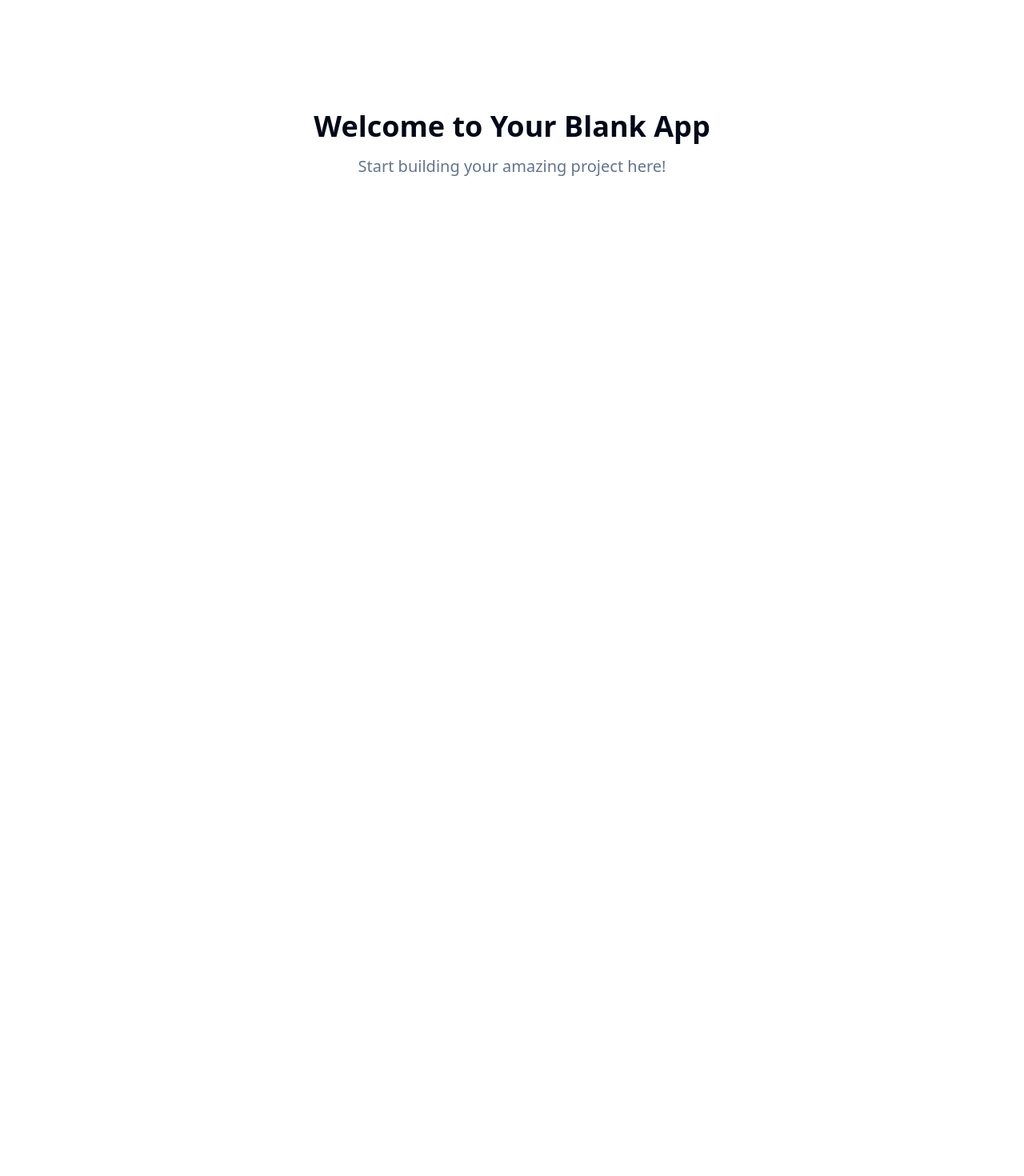
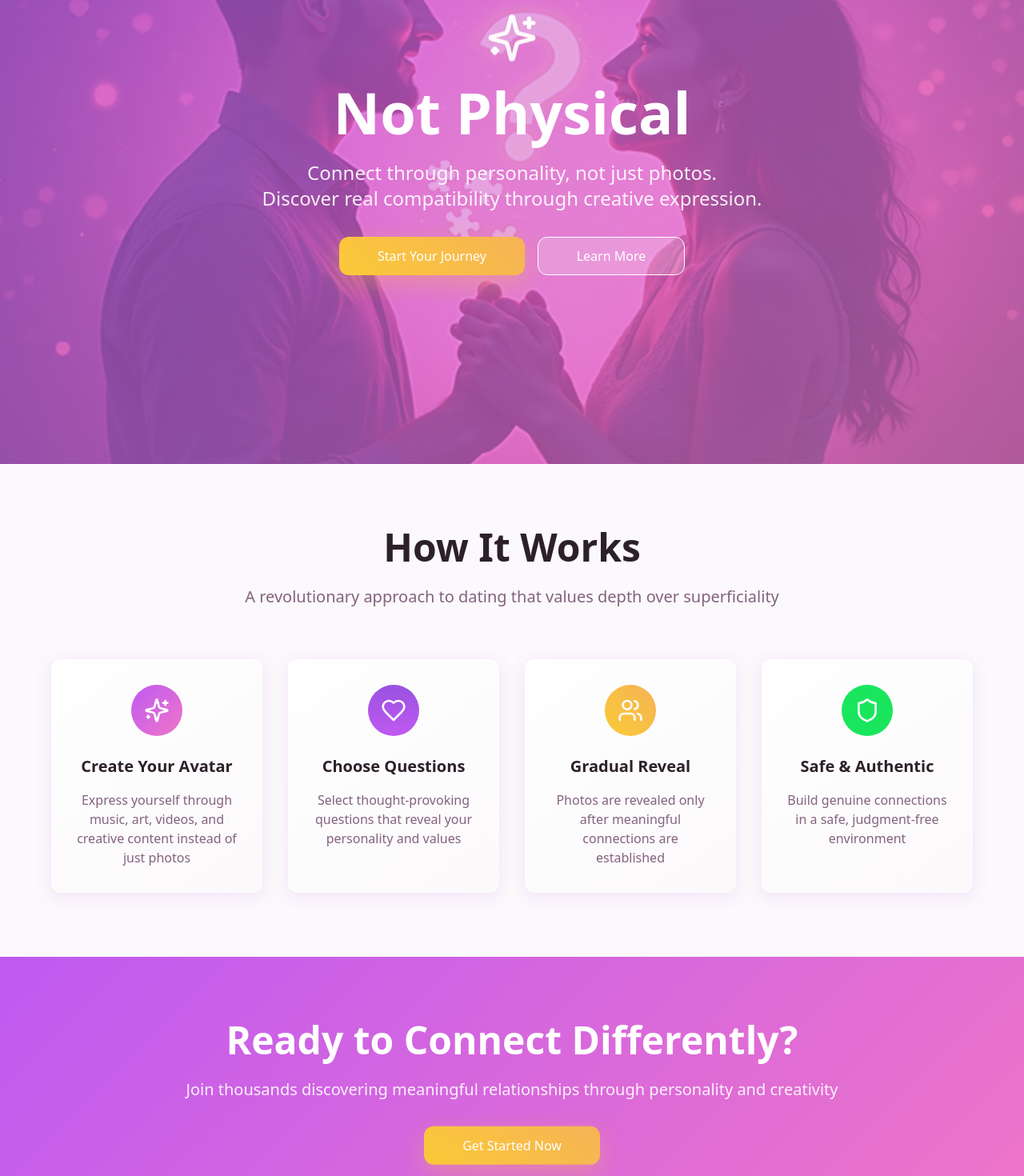
Before and after one commit to oezgatow/soul-search, a React (Vite) app: page / in a window 1280 px wide. Shown: the part 220-1690 px from the top of the page at 80% size. Before the commit the page ends 800 px from the top, so only its background shows below. Built offline with nearby package versions, Linux system fonts and the light colour scheme.

Commit message:
Add dating app screens
Implement React Native screens for the "Not physical" dating application. This includes screens for avatar pages, question-answering, and gradual photo reveals, focusing on personality-based matching.

```diff
--- a/src/components/ui/button.tsx
+++ b/src/components/ui/button.tsx
@@ -18,11 +18,16 @@ const buttonVariants = cva(
           "bg-secondary text-secondary-foreground hover:bg-secondary/80",
         ghost: "hover:bg-accent hover:text-accent-foreground",
         link: "text-primary underline-offset-4 hover:underline",
+        romantic: "bg-gradient-primary text-white shadow-soft hover:shadow-hover transition-all duration-300",
+        mystery: "bg-gradient-mystery text-white shadow-soft hover:shadow-hover transition-all duration-300",
+        reveal: "bg-gradient-reveal text-white shadow-reveal hover:shadow-hover transition-all duration-300",
+        success: "bg-success text-white shadow-soft hover:bg-success/90",
       },
       size: {
         default: "h-10 px-4 py-2",
         sm: "h-9 rounded-md px-3",
         lg: "h-11 rounded-md px-8",
+        xl: "h-12 rounded-lg px-12 text-base",
         icon: "h-10 w-10",
       },
     },
--- a/src/index.css
+++ b/src/index.css
@@ -8,81 +8,104 @@ All colors MUST be HSL.
 
 @layer base {
   :root {
-    --background: 0 0% 100%;
-    --foreground: 222.2 84% 4.9%;
+    --background: 310 20% 98%;
+    --foreground: 310 15% 15%;
 
     --card: 0 0% 100%;
-    --card-foreground: 222.2 84% 4.9%;
+    --card-foreground: 310 15% 15%;
 
     --popover: 0 0% 100%;
-    --popover-foreground: 222.2 84% 4.9%;
+    --popover-foreground: 310 15% 15%;
 
-    --primary: 222.2 47.4% 11.2%;
-    --primary-foreground: 210 40% 98%;
+    --primary: 280 85% 65%;
+    --primary-foreground: 0 0% 100%;
 
-    --secondary: 210 40% 96.1%;
-    --secondary-foreground: 222.2 47.4% 11.2%;
+    --secondary: 310 25% 95%;
+    --secondary-foreground: 310 15% 15%;
 
-    --muted: 210 40% 96.1%;
-    --muted-foreground: 215.4 16.3% 46.9%;
+    --muted: 310 15% 92%;
+    --muted-foreground: 310 15% 45%;
 
-    --accent: 210 40% 96.1%;
-    --accent-foreground: 222.2 47.4% 11.2%;
+    --accent: 320 80% 70%;
+    --accent-foreground: 0 0% 100%;
 
     --destructive: 0 84.2% 60.2%;
-    --destructive-foreground: 210 40% 98%;
+    --destructive-foreground: 0 0% 100%;
 
-    --border: 214.3 31.8% 91.4%;
-    --input: 214.3 31.8% 91.4%;
-    --ring: 222.2 84% 4.9%;
+    --border: 310 20% 88%;
+    --input: 310 20% 88%;
+    --ring: 280 85% 65%;
 
-    --radius: 0.5rem;
+    /* Dating app specific colors */
+    --romantic: 320 80% 70%;
+    --mystery: 270 70% 60%;
+    --reveal: 45 95% 60%;
+    --success: 140 80% 50%;
+
+    /* Gradients */
+    --gradient-primary: linear-gradient(135deg, hsl(280 85% 65%), hsl(320 80% 70%));
+    --gradient-mystery: linear-gradient(180deg, hsl(270 70% 60%), hsl(280 85% 65%));
+    --gradient-reveal: linear-gradient(45deg, hsl(45 95% 60%), hsl(35 90% 65%));
+    --gradient-card: linear-gradient(145deg, hsl(0 0% 100%), hsl(310 25% 98%));
+
+    /* Shadows */
+    --shadow-soft: 0 4px 20px hsl(280 85% 65% / 0.15);
+    --shadow-hover: 0 8px 25px hsl(280 85% 65% / 0.25);
+    --shadow-reveal: 0 10px 30px hsl(45 95% 60% / 0.3);
+
+    --radius: 0.75rem;
 
     --sidebar-background: 0 0% 98%;
-
     --sidebar-foreground: 240 5.3% 26.1%;
-
     --sidebar-primary: 240 5.9% 10%;
-
     --sidebar-primary-foreground: 0 0% 98%;
-
     --sidebar-accent: 240 4.8% 95.9%;
-
     --sidebar-accent-foreground: 240 5.9% 10%;
-
     --sidebar-border: 220 13% 91%;
-
     --sidebar-ring: 217.2 91.2% 59.8%;
   }
 
   .dark {
-    --background: 222.2 84% 4.9%;
-    --foreground: 210 40% 98%;
+    --background: 310 30% 8%;
+    --foreground: 310 15% 95%;
 
-    --card: 222.2 84% 4.9%;
-    --card-foreground: 210 40% 98%;
+    --card: 310 25% 12%;
+    --card-foreground: 310 15% 95%;
 
-    --popover: 222.2 84% 4.9%;
-    --popover-foreground: 210 40% 98%;
+    --popover: 310 25% 12%;
+    --popover-foreground: 310 15% 95%;
 
-    --primary: 210 40% 98%;
-    --primary-foreground: 222.2 47.4% 11.2%;
+    --primary: 280 85% 65%;
+    --primary-foreground: 0 0% 100%;
 
-    --secondary: 217.2 32.6% 17.5%;
-    --secondary-foreground: 210 40% 98%;
+    --secondary: 310 25% 18%;
+    --secondary-foreground: 310 15% 85%;
 
-    --muted: 217.2 32.6% 17.5%;
-    --muted-foreground: 215 20.2% 65.1%;
+    --muted: 310 25% 18%;
+    --muted-foreground: 310 15% 65%;
 
-    --accent: 217.2 32.6% 17.5%;
-    --accent-foreground: 210 40% 98%;
+    --accent: 320 80% 70%;
+    --accent-foreground: 0 0% 100%;
 
     --destructive: 0 62.8% 30.6%;
-    --destructive-foreground: 210 40% 98%;
+    --destructive-foreground: 0 0% 100%;
 
-    --border: 217.2 32.6% 17.5%;
-    --input: 217.2 32.6% 17.5%;
-    --ring: 212.7 26.8% 83.9%;
+    --border: 310 25% 20%;
+    --input: 310 25% 20%;
+    --ring: 280 85% 65%;
+
+    /* Dating app specific colors for dark mode */
+    --romantic: 320 80% 70%;
+    --mystery: 270 70% 60%;
+    --reveal: 45 95% 60%;
+    --success: 140 80% 50%;
+
+    /* Dark mode gradients */
+    --gradient-primary: linear-gradient(135deg, hsl(280 85% 65%), hsl(320 80% 70%));
+    --gradient-mystery: linear-gradient(180deg, hsl(270 70% 60%), hsl(280 85% 65%));
+    --gradient-reveal: linear-gradient(45deg, hsl(45 95% 60%), hsl(35 90% 65%));
+    --gradient-card: linear-gradient(145deg, hsl(310 25% 12%), hsl(310 25% 15%));
+
     --sidebar-background: 240 5.9% 10%;
     --sidebar-foreground: 240 4.8% 95.9%;
     --sidebar-primary: 224.3 76.3% 48%;
@@ -102,4 +125,38 @@ All colors MUST be HSL.
   body {
     @apply bg-background text-foreground;
   }
+
+  /* Custom animations */
+  @keyframes float {
+    0%, 100% { transform: translateY(0px); }
+    50% { transform: translateY(-10px); }
+  }
+
+  @keyframes pulse-soft {
+    0%, 100% { opacity: 1; }
+    50% { opacity: 0.7; }
+  }
+
+  @keyframes reveal {
+    from {
+      opacity: 0;
+      transform: scale(0.8) translateY(20px);
+    }
+    to {
+      opacity: 1;
+      transform: scale(1) translateY(0);
+    }
+  }
+
+  .animate-float {
+    animation: float 3s ease-in-out infinite;
+  }
+
+  .animate-pulse-soft {
+    animation: pulse-soft 2s ease-in-out infinite;
+  }
+
+  .animate-reveal {
+    animation: reveal 0.5s ease-out forwards;
+  }
 }
--- a/src/pages/Index.tsx
+++ b/src/pages/Index.tsx
@@ -1,12 +1,150 @@
-// Update this page (the content is just a fallback if you fail to update the page)
+import { Button } from "@/components/ui/button";
+import { Card, CardContent } from "@/components/ui/card";
+import { Heart, Sparkles, Users, Shield } from "lucide-react";
+import heroImage from "@/assets/hero-image.jpg";
 
 const Index = () => {
   return (
-    <div className="min-h-screen flex items-center justify-center bg-background">
-      <div className="text-center">
-        <h1 className="text-4xl font-bold mb-4">Welcome to Your Blank App</h1>
-        <p className="text-xl text-muted-foreground">Start building your amazing project here!</p>
-      </div>
+    <div className="min-h-screen bg-background">
+      {/* Hero Section */}
+      <section className="relative min-h-screen flex items-center justify-center overflow-hidden">
+        <div
+          className="absolute inset-0 bg-gradient-primary opacity-90"
+          style={{
+            backgroundImage: `url(${heroImage})`,
+            backgroundSize: 'cover',
+            backgroundPosition: 'center',
+          }}
+        />
+        <div className="absolute inset-0 bg-gradient-primary opacity-60" />
+
+        <div className="relative z-10 text-center px-6 max-w-4xl mx-auto">
+          <div className="animate-float">
+            <Sparkles className="w-16 h-16 text-white mx-auto mb-6 animate-pulse-soft" />
+          </div>
+
+          <h1 className="text-5xl md:text-7xl font-bold text-white mb-6 leading-tight">
+            Not Physical
+          </h1>
+
+          <p className="text-xl md:text-2xl text-white/90 mb-8 leading-relaxed">
+            Connect through personality, not just photos.<br />
+            Discover real compatibility through creative expression.
+          </p>
+
+          <div className="flex flex-col sm:flex-row gap-4 justify-center">
+            <Button
+              variant="reveal"
+              size="xl"
+              className="animate-reveal"
+            >
+              Start Your Journey
+            </Button>
+            <Button
+              variant="outline"
+              size="xl"
+              className="bg-white/20 border-white text-white hover:bg-white hover:text-primary"
+            >
+              Learn More
+            </Button>
+          </div>
+        </div>
+      </section>
+
+      {/* Features Section */}
+      <section className="py-20 px-6 bg-background">
+        <div className="max-w-6xl mx-auto">
+          <div className="text-center mb-16">
+            <h2 className="text-4xl md:text-5xl font-bold text-foreground mb-6">
+              How It Works
+            </h2>
+            <p className="text-xl text-muted-foreground max-w-2xl mx-auto">
+              A revolutionary approach to dating that values depth over superficiality
+            </p>
+          </div>
+
+          <div className="grid md:grid-cols-2 lg:grid-cols-4 gap-8">
+            {/* Feature 1 */}
+            <Card className="bg-gradient-card border-0 shadow-soft hover:shadow-hover transition-all duration-300 transform hover:-translate-y-2">
+              <CardContent className="p-8 text-center">
+                <div className="w-16 h-16 bg-gradient-primary rounded-full flex items-center justify-center mx-auto mb-6">
+                  <Sparkles className="w-8 h-8 text-white" />
+                </div>
+                <h3 className="text-xl font-semibold text-foreground mb-4">
+                  Create Your Avatar
+                </h3>
+                <p className="text-muted-foreground">
+                  Express yourself through music, art, videos, and creative content instead of just photos
+                </p>
+              </CardContent>
+            </Card>
+
+            {/* Feature 2 */}
+            <Card className="bg-gradient-card border-0 shadow-soft hover:shadow-hover transition-all duration-300 transform hover:-translate-y-2">
+              <CardContent className="p-8 text-center">
+                <div className="w-16 h-16 bg-gradient-mystery rounded-full flex items-center justify-center mx-auto mb-6">
+                  <Heart className="w-8 h-8 text-white" />
+                </div>
+                <h3 className="text-xl font-semibold text-foreground mb-4">
+                  Choose Questions
+                </h3>
+                <p className="text-muted-foreground">
+                  Select thought-provoking questions that reveal your personality and values
+                </p>
+              </CardContent>
+            </Card>
+
+            {/* Feature 3 */}
+            <Card className="bg-gradient-card border-0 shadow-soft hover:shadow-hover transition-all duration-300 transform hover:-translate-y-2">
+              <CardContent className="p-8 text-center">
+                <div className="w-16 h-16 bg-gradient-reveal rounded-full flex items-center justify-center mx-auto mb-6">
+                  <Users className="w-8 h-8 text-white" />
+                </div>
+                <h3 className="text-xl font-semibold text-foreground mb-4">
+                  Gradual Reveal
+                </h3>
+                <p className="text-muted-foreground">
+                  Photos are revealed only after meaningful connections are established
+                </p>
+              </CardContent>
+            </Card>
+
+            {/* Feature 4 */}
+            <Card className="bg-gradient-card border-0 shadow-soft hover:shadow-hover transition-all duration-300 transform hover:-translate-y-2">
+              <CardContent className="p-8 text-center">
+                <div className="w-16 h-16 bg-success rounded-full flex items-center justify-center mx-auto mb-6">
+                  <Shield className="w-8 h-8 text-white" />
+                </div>
+                <h3 className="text-xl font-semibold text-foreground mb-4">
+                  Safe & Authentic
+                </h3>
+                <p className="text-muted-foreground">
+                  Build genuine connections in a safe, judgment-free environment
+                </p>
+              </CardContent>
+            </Card>
+          </div>
+        </div>
+      </section>
+
+      {/* CTA Section */}
+      <section className="py-20 px-6 bg-gradient-primary">
+        <div className="max-w-4xl mx-auto text-center">
+          <h2 className="text-4xl md:text-5xl font-bold text-white mb-6">
+            Ready to Connect Differently?
+          </h2>
+          <p className="text-xl text-white/90 mb-8">
+            Join thousands discovering meaningful relationships through personality and creativity
+          </p>
+          <Button
+            variant="reveal"
+            size="xl"
+            className="animate-float"
+          >
+            Get Started Now
+          </Button>
+        </div>
+      </section>
     </div>
   );
 };
--- a/tailwind.config.ts
+++ b/tailwind.config.ts
@@ -61,7 +61,22 @@ export default {
 					'accent-foreground': 'hsl(var(--sidebar-accent-foreground))',
 					border: 'hsl(var(--sidebar-border))',
 					ring: 'hsl(var(--sidebar-ring))'
-				}
+				},
+				romantic: 'hsl(var(--romantic))',
+				mystery: 'hsl(var(--mystery))',
+				reveal: 'hsl(var(--reveal))',
+				success: 'hsl(var(--success))'
+			},
+			backgroundImage: {
+				'gradient-primary': 'var(--gradient-primary)',
+				'gradient-mystery': 'var(--gradient-mystery)',
+				'gradient-reveal': 'var(--gradient-reveal)',
+				'gradient-card': 'var(--gradient-card)'
+			},
+			boxShadow: {
+				'soft': 'var(--shadow-soft)',
+				'hover': 'var(--shadow-hover)',
+				'reveal': 'var(--shadow-reveal)'
 			},
 			borderRadius: {
 				lg: 'var(--radius)',
```
Also changed, not shown: src/assets/hero-image.jpg (added).
